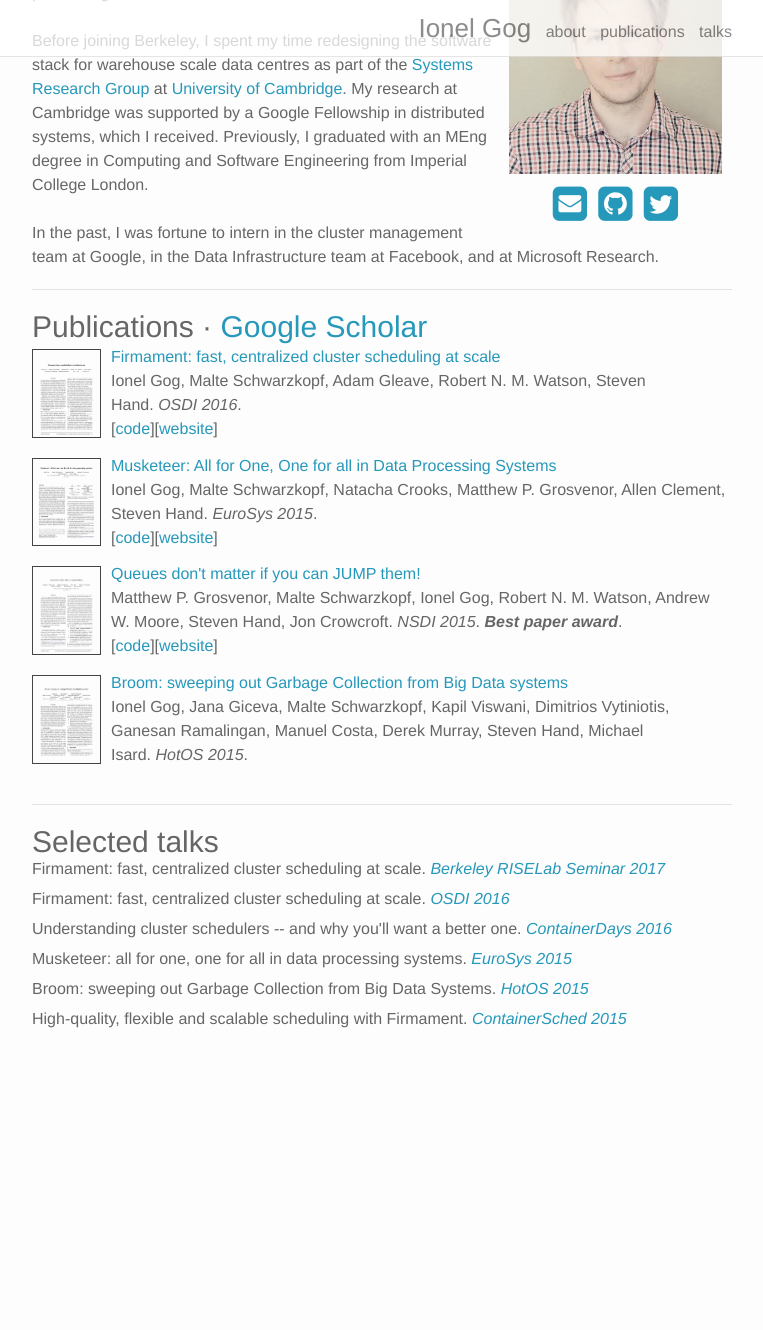
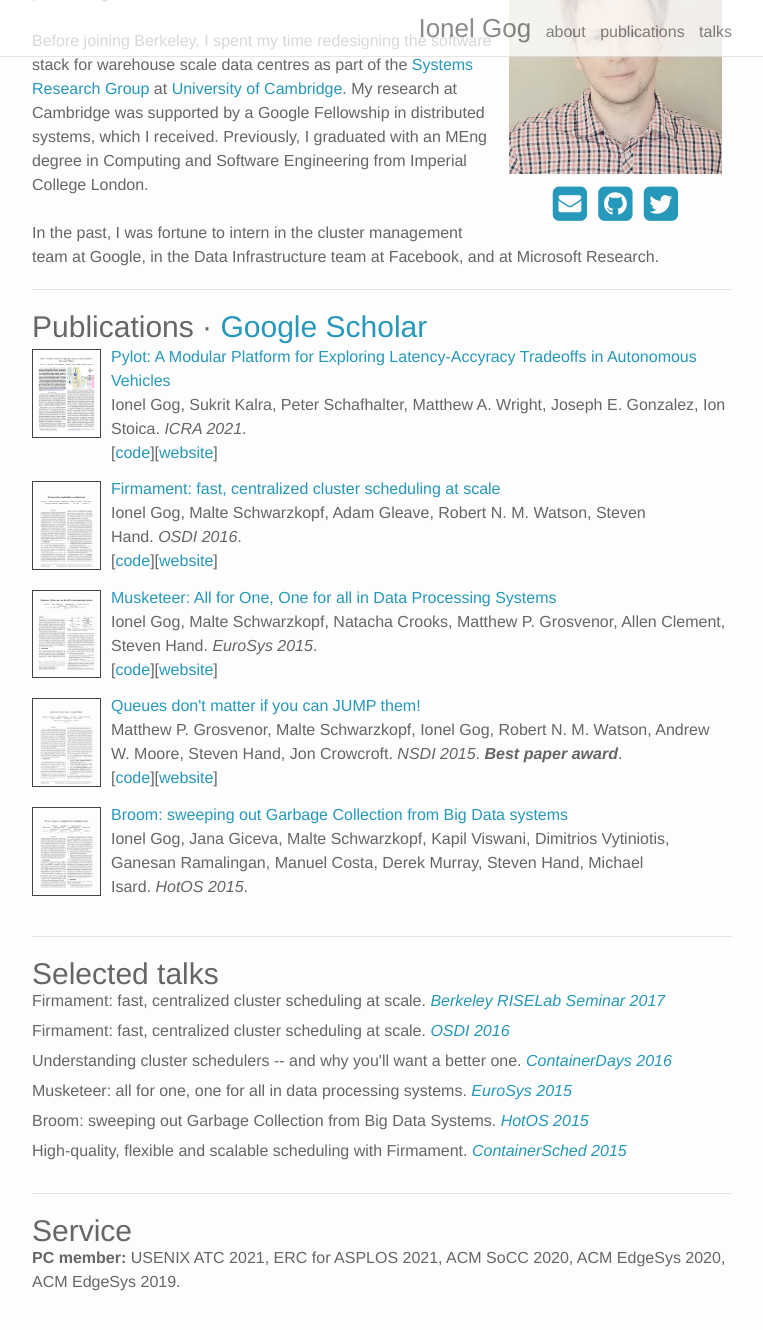
Before and after one commit to icgog/icgog.github.io, a Jekyll site: the page built from index.html, in a window 1280 px wide and 1400 px high, scrolled down 167 px. Shown: the top 1330 px of the window, without its empty margins (258-1021 px from the left). Built offline with Jekyll 4.4.1, drawn with Linux system fonts in a browser that asks for light colours; nearby versions of some CDN libraries; the list of posts is cut into pages by our own code; before the commit the page ends 1304 px from its top, so only the background shows below that.

Commit message:
Added ICRA paper.

```diff
--- a/index.html
+++ b/index.html
@@ -5,7 +5,7 @@
 <div class="col one right">
 <img class="col three center" src="/data/icg27.jpg">
 <span class="col three contacticon center">
-	<a href="mailto:ionel@eecs.berkeley.edu"><i class="fa fa-envelope-square"></i></a>
+	<a href="mailto:ionel@berkeley.edu"><i class="fa fa-envelope-square"></i></a>
 	<a href="https://github.com/ICGog" target="_blank"><i class="fa fa-github-square"></i></a>
 	<a href="https://twitter.com/ICGog" target="_blank"><i class="fa fa-twitter-square"></i></a>
 </span>
@@ -30,6 +30,8 @@
    <h3 id="publications">Publications <span class="smalltext"> &middot; <a href="https://scholar.google.com/citations?user=n9vHKBYAAAAJ&hl=en">Google Scholar</a></h3>
    <div id="publist">
 
+   <div class="pubentry"><a class="thumblink" href="data/papers/2021-icra-pylot.pdf"><img class="pubthumb" src="data/papers/2021-icra-pylot.png"/></a><div class="pubtext"><a href="data/papers/2021-icra-pylot.pdf">Pylot: A Modular Platform for Exploring Latency-Accyracy Tradeoffs in Autonomous Vehicles</a> <div class="pubmetadata"><span class="pubauthors">Ionel Gog, Sukrit Kalra, Peter Schafhalter, Matthew A. Wright, Joseph E. Gonzalez, Ion Stoica.</span>&nbsp<span class="pubvenue"><i>ICRA 2021</i>.</span></div>[<a href="https://github.com/erdos-project/pylot">code</a>][<a href="https://pylot.readthedocs.io/en/latest/?badge=latest">website</a>]</div></div>
+
    <div class="pubentry"><a class="thumblink" href="data/papers/2016-osdi-firmament.pdf"><img class="pubthumb" src="data/papers/2016-osdi-firmament.png"/></a><div class="pubtext"><a href="data/papers/2016-osdi-firmament.pdf">Firmament: fast, centralized cluster scheduling at scale</a> <div class="pubmetadata"><span class="pubauthors">Ionel Gog, Malte Schwarzkopf, Adam Gleave, Robert N. M. Watson, Steven Hand.</span>&nbsp<span class="pubvenue"><i>OSDI 2016</i>.</span></div>[<a href="https://github.com/camsas/firmament">code</a>][<a href="http://firmament.io">website</a>]</div></div>
 
    <div class="pubentry"><a class="thumblink" href="data/papers/2015-eurosys-musketeer.pdf"><img class="pubthumb" src="data/papers/2015-eurosys-musketeer.png"/></a><div class="pubtext"><a href="data/papers/2015-eurosys-musketeer.pdf">Musketeer: All for One, One for all in Data Processing Systems</a> <div class="pubmetadata"><span class="pubauthors">Ionel Gog, Malte Schwarzkopf, Natacha Crooks, Matthew P. Grosvenor, Allen Clement, Steven Hand.</span>&nbsp<span class="pubvenue"><i>EuroSys 2015</i>.</span></div>[<a href="https://github.com/camsas/Musketeer">code</a>][<a href="https://www.cl.cam.ac.uk/research/srg/netos/musketeer/">website</a>]</div></div>
@@ -44,8 +46,6 @@
 <br/>
 <hr/>
 <br/>
-
-
 
 <div class="col-md-6">
    <h3 id="talks">Selected talks <span class="smalltext"></h3>
@@ -84,3 +84,17 @@
      </div>
 
 </div>
+
+<br/>
+<hr/>
+<br/>
+
+<div class="col-md-6">
+  <h3 id="service">Service <span class="smalltext"></h3>
+     <div id="publist">
+       <div class="talkentry">
+         <div class="talktext"><b>PC member:</b> USENIX ATC 2021, ERC for ASPLOS 2021, ACM SoCC 2020, ACM EdgeSys 2020, ACM EdgeSys 2019.
+         </div>
+       </div>
+     </div>
+</div>
```
Also changed, not shown: data/papers/2021-icra-pylot.png (added), 1 other file.
